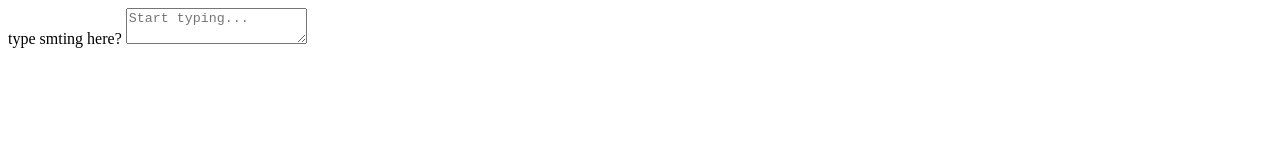
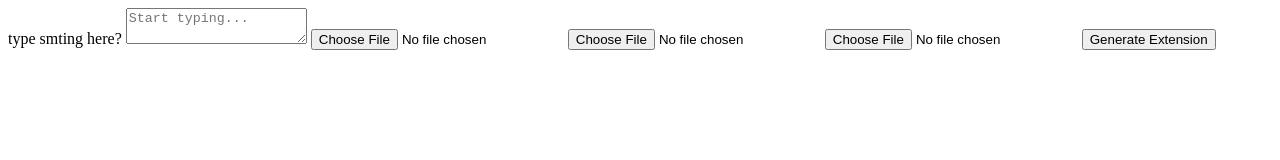
Before and after one commit to AlexJoBobby770/Playground, a website: page index.html in a window 1280 px wide. Drawn offline with Linux system fonts and the light colour scheme.

```diff
--- a/index.html
+++ b/index.html
@@ -7,6 +7,11 @@
 <body>
     <label for="typingBox">type smting here?</label>
      <textarea id="typingBox" placeholder="Start typing..."></textarea>
+     <input type="file" id="slowSound" accept="audio/*" />
+    <input type="file" id="mediumSound" accept="audio/*" />
+    <input type="file" id="fastSound" accept="audio/*" />
+    <button onclick="generateExtension()">Generate Extension</button>
+
     <script src="script.js"></script>
 </body>
 </html>
--- /dev/null
+++ b/package.json
@@ -0,0 +1,5 @@
+{
+  "dependencies": {
+    "jszip": "^3.10.1"
+  }
+}
```
Also changed, not shown: 1 other file.
